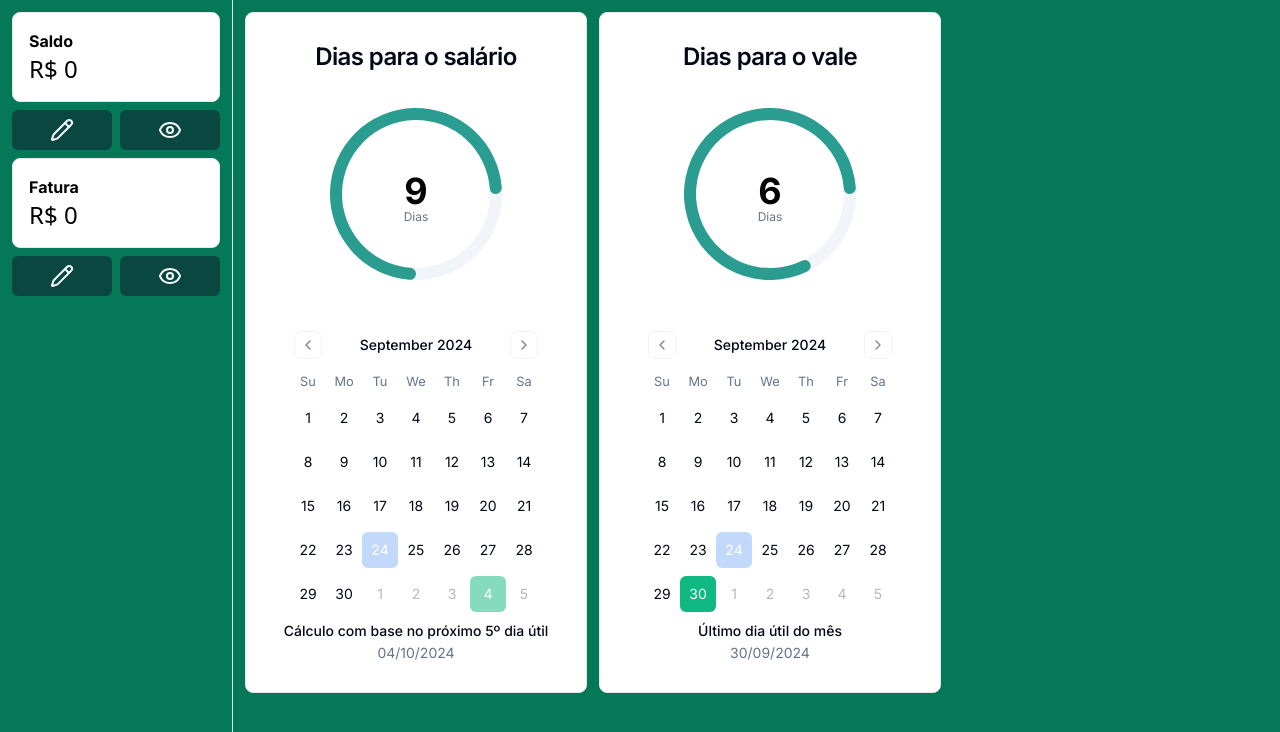
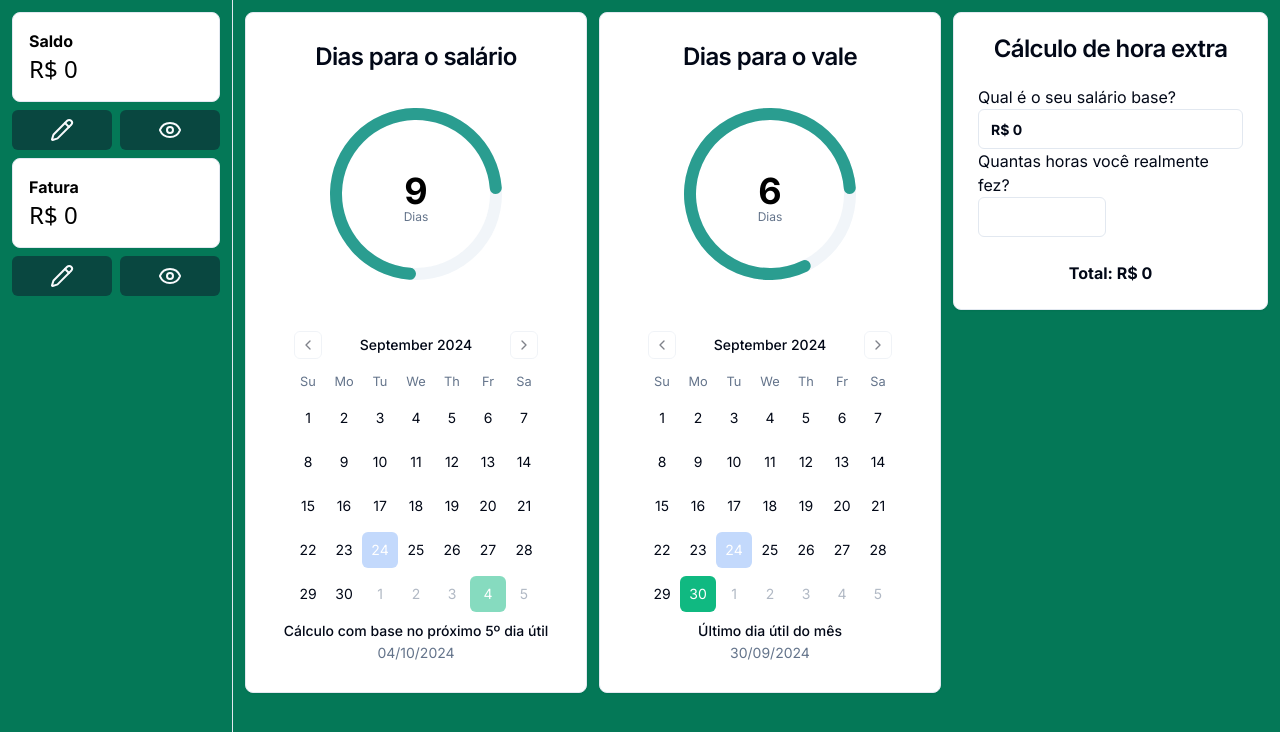
Before and after one commit to GustavoAniel/gusfin, a Next.js app: page / in a window 1280 px wide. Shown: the top 732 px of the page. Built offline with nearby package versions, Linux system fonts and the light colour scheme.

Commit message:
Adiciona componente de overtime

```diff
--- a/components/HomeFin.tsx
+++ b/components/HomeFin.tsx
@@ -2,6 +2,7 @@
 import { useState } from "react";
 import LeftSalary from "./LeftSalary";
 import LeftVA from "./LeftVA";
+import Overtime from "./Overtime";
 
 interface CalcTotalProp{
 
@@ -16,6 +17,7 @@ export default function HomeFin() {
       <div className="flex-1 flex p-3 gap-3">
        <LeftSalary />
        <LeftVA />
+       <Overtime />
       </div>
     </div>
   )
--- /dev/null
+++ b/components/Overtime.tsx
@@ -0,0 +1,43 @@
+'use client'
+import { useState } from "react";
+import { Card, CardContent, CardFooter, CardHeader, CardTitle } from "./ui/card";
+import { Input } from "./ui/input";
+import { onChangeMoney } from "@/lib/utils";
+
+export default function Overtime() {
+  const [money, setMoney] = useState('R$ 0')
+
+  function changeMoney(value: string) {
+    setMoney(onChangeMoney(value));
+  }
+
+  return (
+    <Card className="h-fit">
+      <CardHeader>
+        <CardTitle className="text-center">
+          Cálculo de hora extra
+        </CardTitle>
+      </CardHeader>
+      <CardContent>
+        <div>
+          <span>Qual é o seu salário base?</span>
+          <Input
+              className="font-bold"
+              onSubmit={()=> null}
+              value={money}
+              onChange={(evt) => changeMoney(evt.target.value)}
+            />
+        </div>
+
+        <div>
+          <span>Quantas horas você realmente fez?</span>
+          <Input type="number" className="w-32" />
+        </div>
+      </CardContent>
+
+      <CardFooter className="flex flex-col">
+        <p className="font-bold">Total: {money} </p>
+      </CardFooter>
+    </Card>
+  )
+}
```
